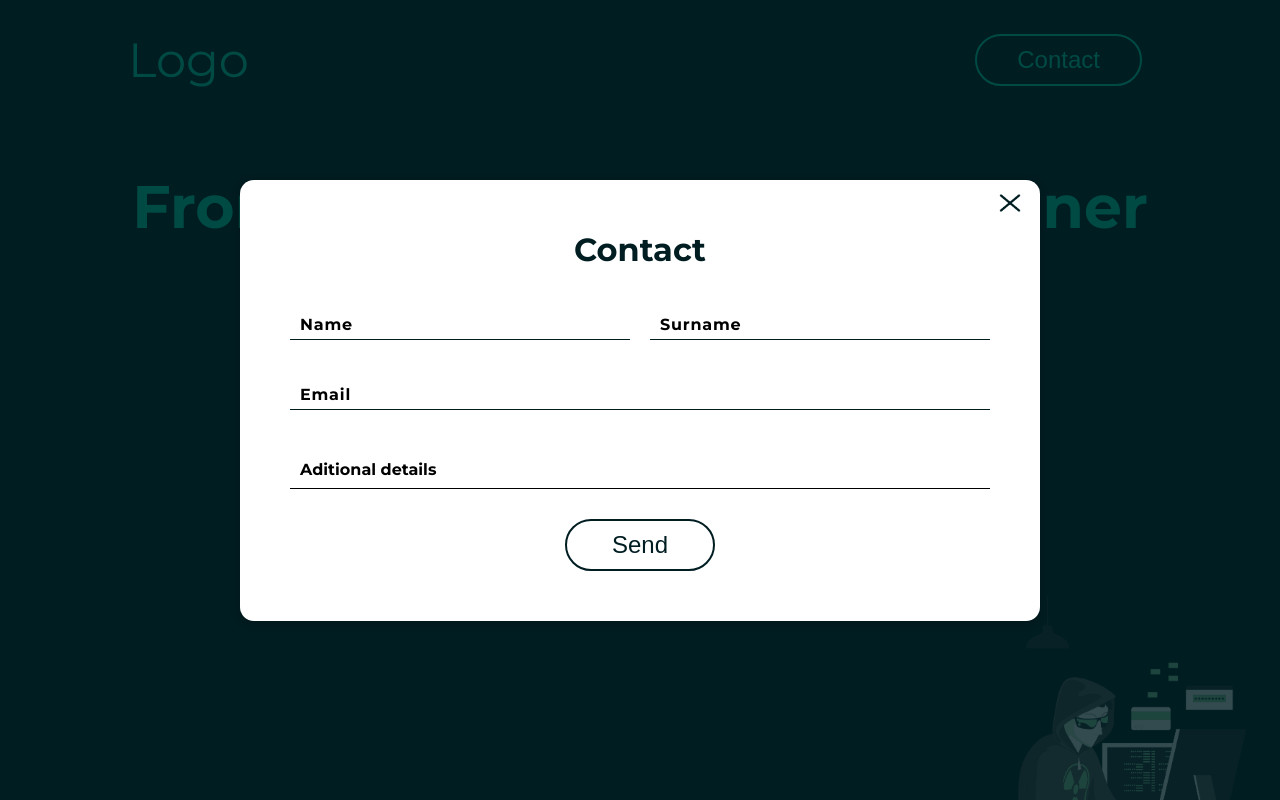
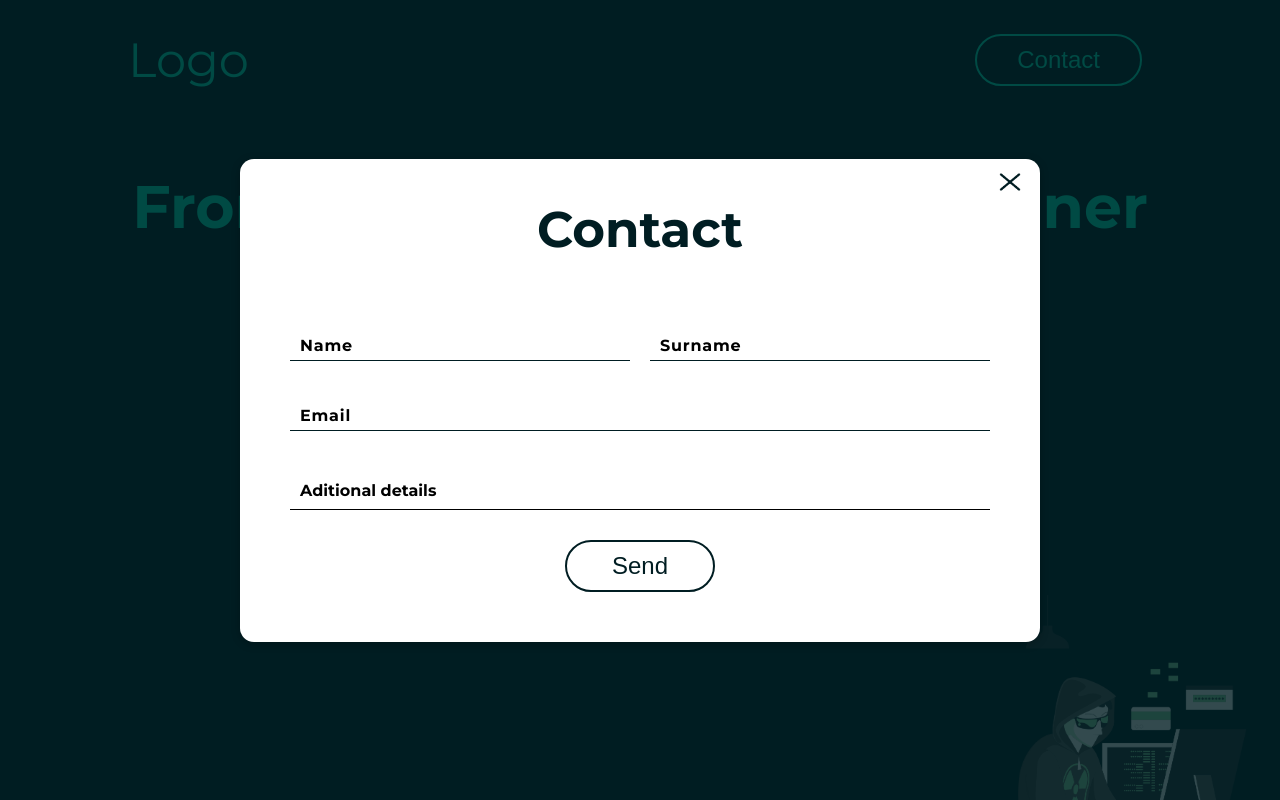
Before and after one commit to AlexLeka98/portfolio, a React (Create React App) app: page / in a window 1280 px wide. Both pictures are taken after a click on the button "Contact". Shown: the top 800 px of the page. Built offline with nearby package versions, Linux system fonts and the light colour scheme.

Commit message:
Main fixed

```diff
--- a/src/components/ContactModal/Contact.js
+++ b/src/components/ContactModal/Contact.js
@@ -24,7 +24,7 @@ const Contact = (props) => {
 
             <div className={styles.contactContainer}>
 
-                <h1>Contact</h1>
+                <h4>Contact</h4>
                 <form onSubmit={sendEmail}>
                     <div>
                         <Input type='text' name='Name' required />
@@ -32,7 +32,7 @@ const Contact = (props) => {
                     </div>
 
                     <div>
-                        <Input type='email' name='Email' required />
+                        <Input type='text' name='Email' required />
                     </div>
 
                     <div>
--- a/src/components/ContactModal/Contact.module.scss
+++ b/src/components/ContactModal/Contact.module.scss
@@ -5,10 +5,11 @@
     box-sizing: border-box;
     width:100%;
     padding:40px;
-    h1{
+    h4{
         text-align: center;
-        margin:10px 0;
+        margin:0 0 40px 0;
         color:$primary;
+        font-size: 50px;
         width:100%;
     }
     form{
```
